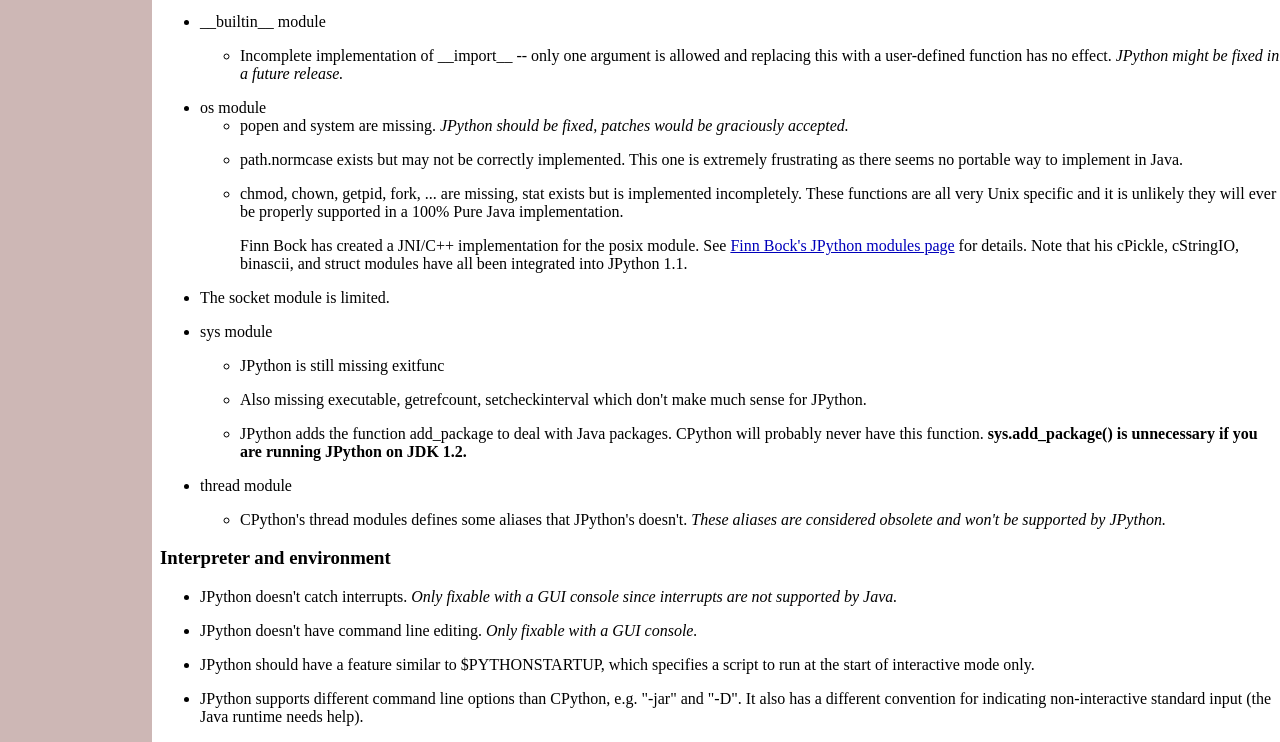
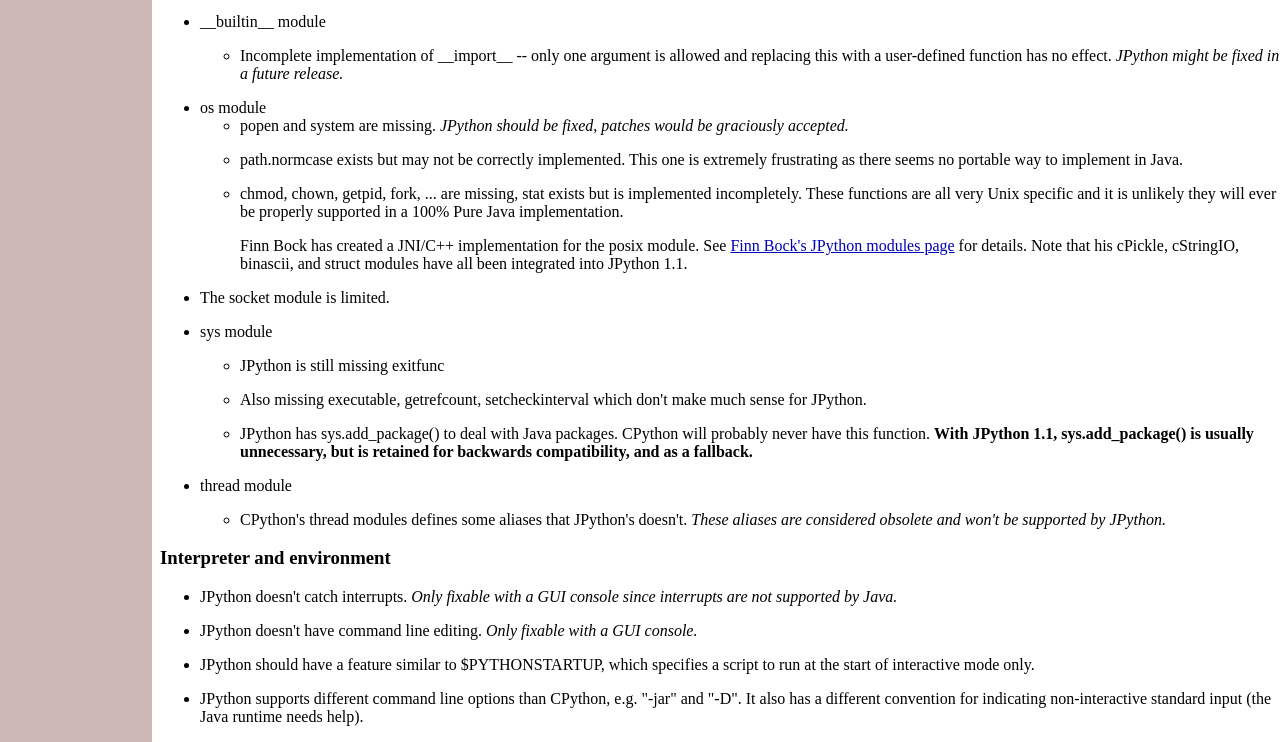
Before and after one commit to jython/frozen-mirror, a plain HTML site: page Doc/differences.html in a window 1280 px wide. Shown: the part 1749-2491 px from the top of the page. Drawn offline with Linux system fonts and the light colour scheme.

Commit message:
(oops, check in generated file)
--HG--
extra : convert_revision : svn%3A79b11f02-f210-0410-99aa-fb189b3d1ac4/jython/trunk%40626

```diff
--- a/Doc/differences.html
+++ b/Doc/differences.html
@@ -1,6 +1,6 @@
 <HTML>
 <!-- THIS PAGE IS AUTOMATICALLY GENERATED.  DO NOT EDIT. -->
-<!-- USING THE NEW HT2HTML SCRIPT: Thu Jun  3 18:49:45 1999 -->
+<!-- USING THE NEW HT2HTML SCRIPT: Thu Jun  3 18:59:46 1999 -->
 <!-- User-specified headers:
 Title: Differences between CPython and JPython
 
@@ -363,10 +363,11 @@ CPython 1.5.2</i>
 	    <p><LI>Also missing executable, getrefcount,
 	    setcheckinterval which don't make much sense for JPython.
 
-	    <p><LI>JPython adds the function add_package to deal with
-	    Java packages. CPython will probably never have this
-	    function. <b>sys.add_package() is unnecessary if you are
-	    running JPython on JDK 1.2.</b>
+	    <p><LI>JPython has sys.add_package() to deal with Java
+	    packages. CPython will probably never have this
+	    function. <b>With JPython 1.1, sys.add_package() is
+	    usually unnecessary, but is retained for backwards
+	    compatibility, and as a fallback.</b>
 
 	</UL>
 
```
